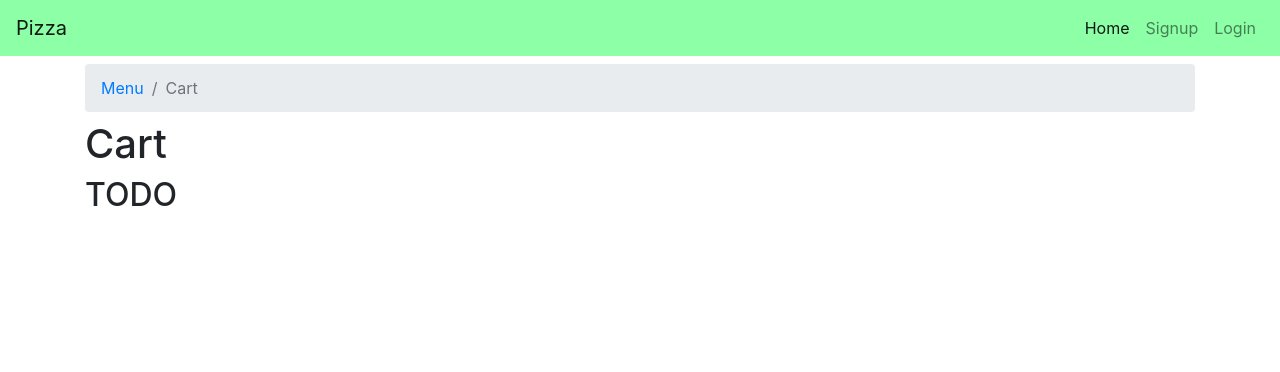
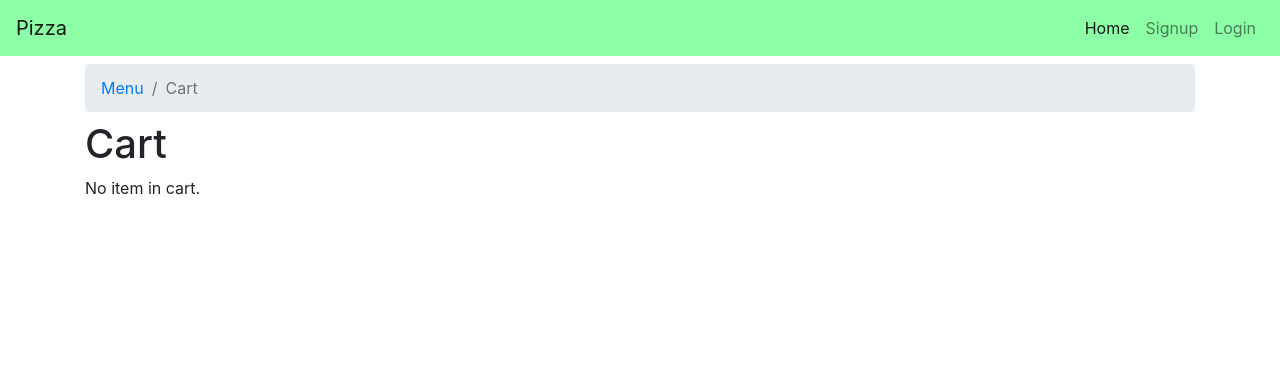
Before and after one commit to ilkeraslan/pizza, a Django app: page /cart/ in a window 1280 px wide. Shown: the top 372 px of the page. Run offline with Django 3.2, Linux system fonts and the light colour scheme; some libraries are stand-ins or nearby versions.

Commit message:
Fix cart base logic

```diff
--- a/orders/templates/orders/cart.html
+++ b/orders/templates/orders/cart.html
@@ -6,6 +6,20 @@
 {% endblock %}
 
 {% block content %}
-<h1>Cart</h1>
-<h2>TODO</h2>
+<div class="">
+  <div class="">
+    <h1>Cart</h1>
+  </div>
+  <div class="">
+    {% if cart %}
+      <ol>
+      {% for item_in_cart in cart %}
+        <li>{{ item_in_cart }}</li>
+      {% endfor %}
+      </ol>
+    {% else %}
+      <p>No item in cart.</p>
+    {% endif %}
+  </div>
+</div>
 {% endblock %}
--- a/orders/views.py
+++ b/orders/views.py
@@ -162,6 +162,8 @@ def view_cart(request):
         'cart': cart
     }
 
+    print(context)
+
     return render(request, 'orders/cart.html', context)
 
 
--- a/requirements.txt
+++ b/requirements.txt
@@ -1,6 +1,6 @@
 certifi==2018.11.29
 chardet==3.0.4
-Django==2.2
+Django==2.2.2
 django-recaptcha==2.0.2
 idna==2.8
 pytz==2018.9
```
